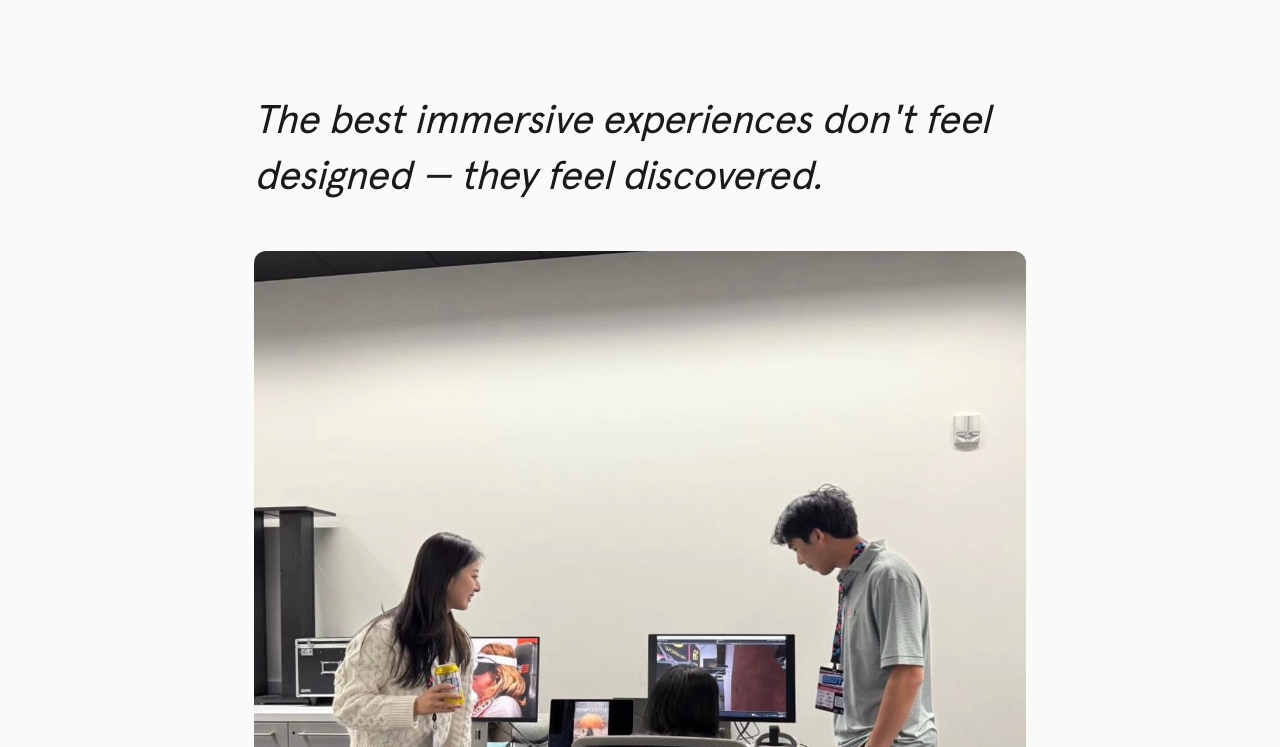
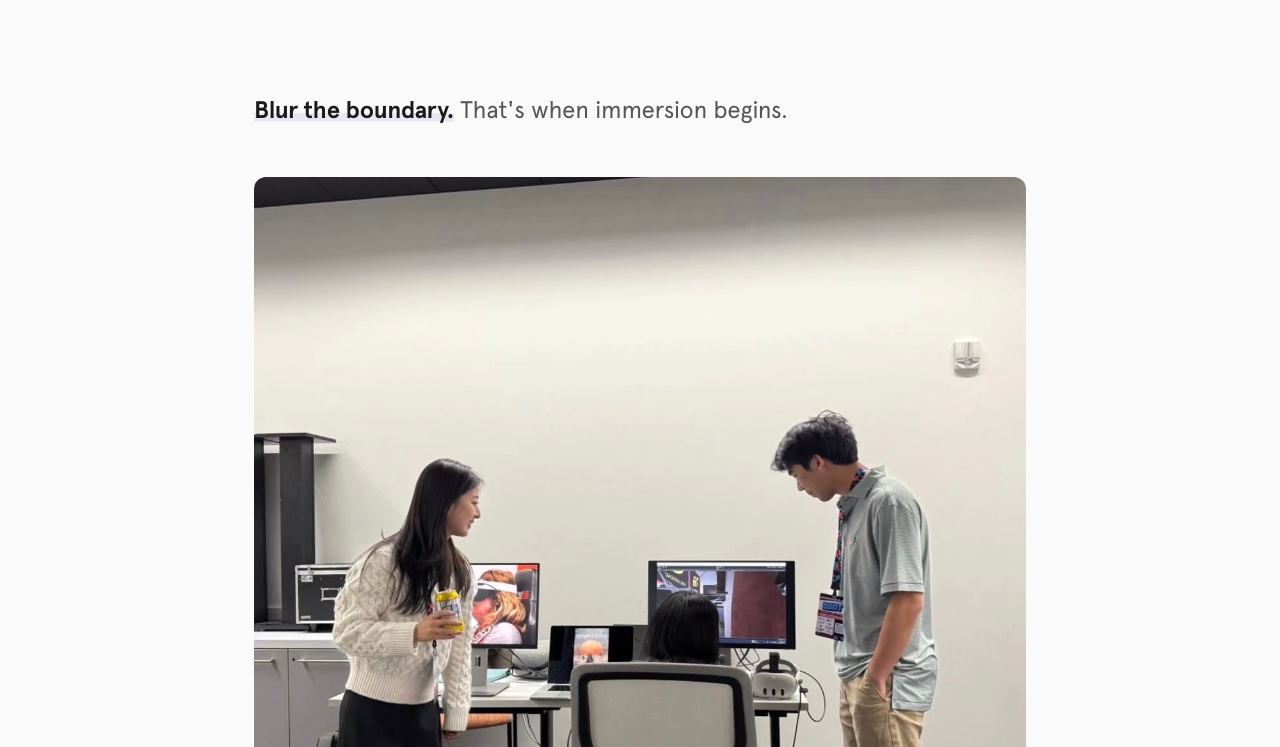
Before and after one commit to ChristineJung0426/christinejung0426.github.io, a plain HTML site: page about.html in a window 1280 px wide. Shown: the part 53-800 px from the top of the page. Drawn offline with Linux system fonts and the light colour scheme.

Commit message:
About page — new tagline with highlight, cliff crop fix, add eggbenedict photo
Co-Authored-By: Claude Opus 4.6 <noreply@anthropic.com>

```diff
--- a/about.html
+++ b/about.html
@@ -22,16 +22,21 @@
     .about-tagline {
       margin-bottom: 3rem;
     }
-    .about-tagline blockquote {
-      font-size: clamp(1.8rem, 3.2vw, 2.5rem);
-      font-weight: 300;
-      line-height: 1.4;
-      letter-spacing: -0.02em;
+    .about-tagline-text {
+      font-size: clamp(1.15rem, 2vw, 1.5rem);
+      font-weight: 400;
+      line-height: 1.6;
+      letter-spacing: -0.01em;
+      color: var(--text-muted);
+      margin: 0;
+    }
+    .about-tagline-text .tagline-highlight {
       color: var(--text);
-      border: none;
-      padding: 0;
-      margin: 0;
-      font-style: italic;
+      font-weight: 600;
+      background-image: linear-gradient(to right, rgba(124, 92, 191, 0.13), rgba(124, 92, 191, 0.13));
+      background-position: 0 88%;
+      background-size: 100% 30%;
+      background-repeat: no-repeat;
     }
 
     /* ── Hero photo ── */
@@ -235,7 +240,7 @@
 
     <!-- Tagline -->
     <section class="about-tagline">
-      <blockquote>The best immersive experiences don't feel designed — they feel discovered.</blockquote>
+      <p class="about-tagline-text"><span class="tagline-highlight">Blur the boundary.</span> That's when immersion begins.</p>
     </section>
 
     <!-- Hero Photo -->
@@ -334,8 +339,9 @@
       <div class="photo-cell"><img src="images/camera.jpeg" alt="Photography" style="object-position: center 65%;" /></div>
       <div class="photo-cell"><img src="images/foccacia.jpeg" alt="Homemade focaccia" /></div>
       <div class="photo-cell"><img src="images/coffeePourover.jpeg" alt="Pour-over coffee" /></div>
-      <div class="photo-cell"><img src="images/travel_cliff.jpeg" alt="Travel" /></div>
+      <div class="photo-cell"><img src="images/travel_cliff.jpeg" alt="Travel" style="object-position: center 65%;" /></div>
       <div class="photo-cell"><img src="images/friends.jpeg" alt="With friends" /></div>
+      <div class="photo-cell"><img src="images/eggbenedict.jpeg" alt="Eggs benedict" /></div>
     </div>
 
     <!-- CTA -->
```
